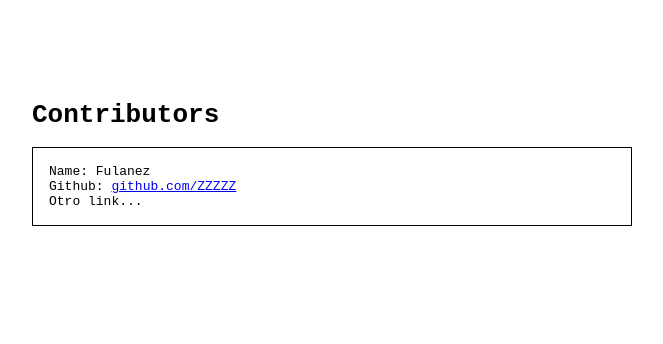
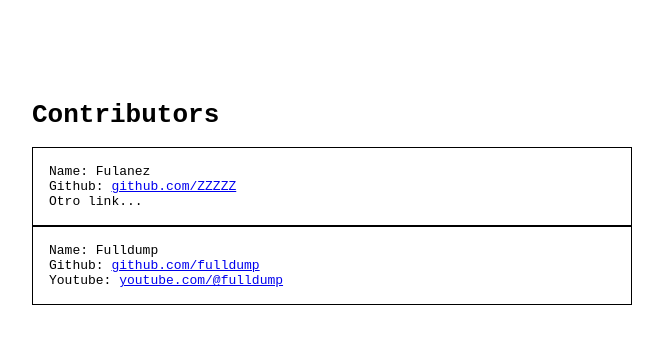
Before and after one commit to SeniorGo/seniorgocms, a plain HTML site: page statics/www/contributors/index.html in a window 1280 px wide. Shown: the whole page, without its empty margins (308-971 px from the left). Drawn offline with Linux system fonts and the light colour scheme.

Commit message:
add: fulldump to contributors

```diff
--- a/statics/www/contributors/index.html
+++ b/statics/www/contributors/index.html
@@ -14,6 +14,12 @@
 			Otro link...
 		</section>
 
+		<section>
+			Name: Fulldump<br>
+			Github: <a href="https://github.com/fulldump">github.com/fulldump</a><br>
+			Youtube: <a href="https://youtube.com/@fulldump">youtube.com/@fulldump</a>
+		</section>
+
 
 	</body>
 </html>
```
